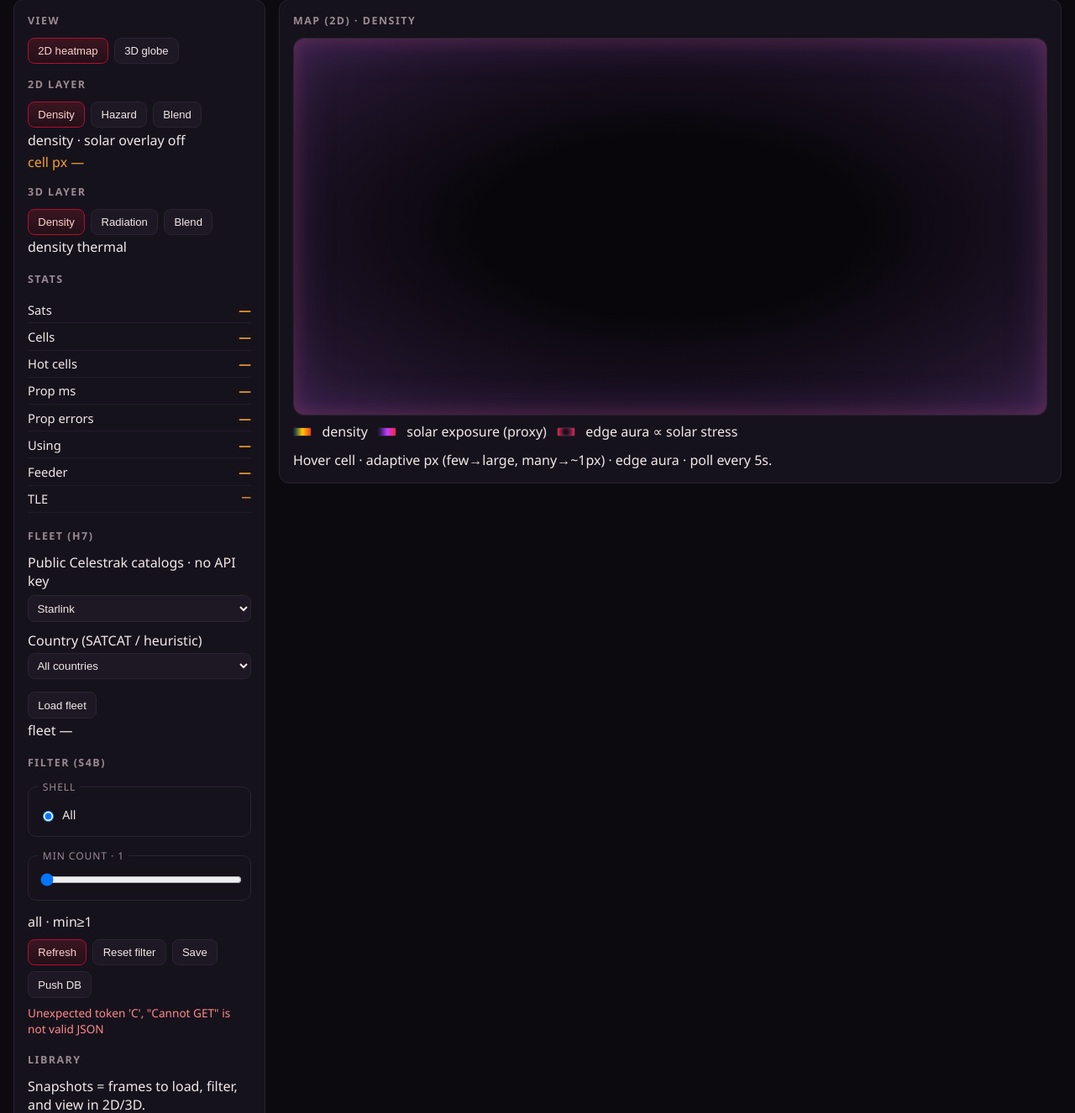
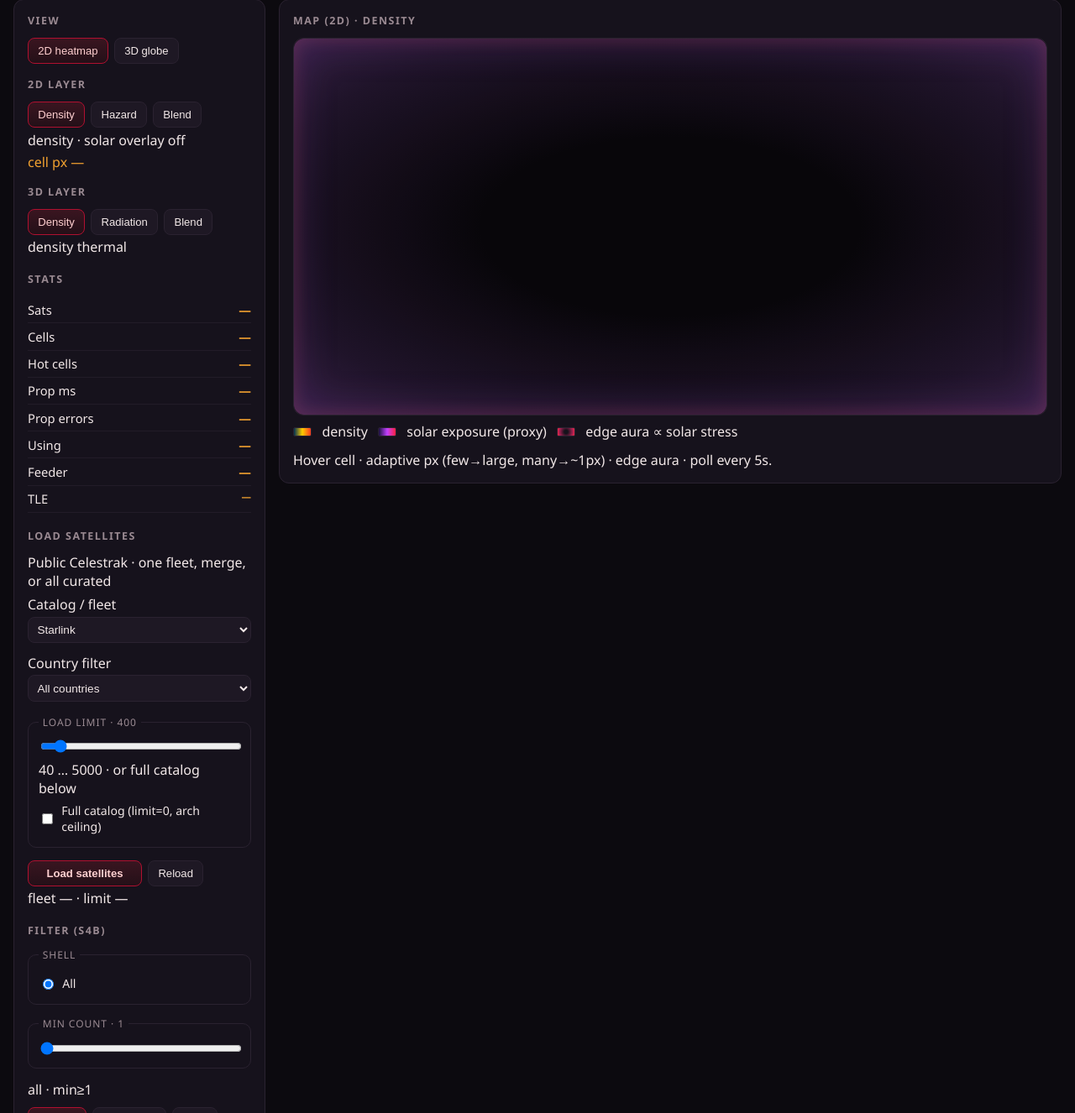
Before and after one commit to Maciej-EriAmo/karmin-satellite, a Python web app: template ui/templates/index.html in a window 1280 px wide. Shown: the part 94-1420 px from the top of the page at 84% size. Run offline with Jinja, Linux system fonts and the light colour scheme; the template is opened without the code that fills it, so the values that code supplies are empty.

Commit message:
feat(ui): Load satellites button, limit slider, all fleets option
Sidebar: primary Load satellites control, 40–5000 limit range plus
full-catalog checkbox; fleet list includes all curated merge alias.

```diff
--- a/ui/static/heatmap.js
+++ b/ui/static/heatmap.js
@@ -17,8 +17,38 @@
     cellPx: 8,
     fleet: "starlink",
     country: "",
+    loadLimit: 400, // UI slider; 0 = full catalog
     versionEtag: null,
   };
+
+  function readLoadLimit() {
+    const full = $("load-limit-full");
+    if (full && full.checked) return 0;
+    const r = $("load-limit");
+    if (!r) return state.loadLimit || 400;
+    const v = parseInt(r.value, 10);
+    return Number.isFinite(v) ? v : 400;
+  }
+
+  function syncLoadLimitUI(limit) {
+    const lim = limit == null ? state.loadLimit : Number(limit);
+    state.loadLimit = lim;
+    const full = $("load-limit-full");
+    const r = $("load-limit");
+    const lab = $("load-limit-val");
+    if (full) full.checked = lim === 0;
+    if (r) {
+      r.disabled = lim === 0;
+      if (lim > 0) {
+        const lo = parseInt(r.min, 10) || 40;
+        const hi = parseInt(r.max, 10) || 5000;
+        r.value = String(Math.max(lo, Math.min(hi, lim)));
+      }
+    }
+    if (lab) {
+      lab.textContent = lim === 0 ? "full (0)" : String(lim > 0 ? lim : r?.value || 400);
+    }
+  }
   // shared with globe.js for shell/min_count + layer handoff
   window.CynoberStudioState = state;
 
@@ -436,12 +466,16 @@
     const j = await fetchJSON("/api/data");
     state.full = j.data;
     state.version = j.data.version || 0;
+    if (j.data.limit != null) {
+      syncLoadLimitUI(j.data.limit);
+    }
     if (j.data.fleet) {
       state.fleet = j.data.fleet;
       state.country = j.data.country || "";
+      const lim = j.data.limit != null ? j.data.limit : state.loadLimit;
       setText(
         "fleet-info",
-        `fleet ${j.data.fleet}${j.data.country ? " · " + j.data.country : ""} · src ${j.data.tle_source || "—"}`
+        `fleet ${j.data.fleet}${j.data.country ? " · " + j.data.country : ""} · limit ${lim === 0 ? "full" : lim} · src ${j.data.tle_source || "—"}`
       );
       const sel = $("fleet-select");
       if (sel && ![...sel.options].some((o) => o.value === j.data.fleet)) {
@@ -479,14 +513,29 @@
         opt.textContent = f.label + (f.note ? ` — ${f.note}` : "");
         sel.appendChild(opt);
       });
-      // merge option
       const merge = document.createElement("option");
       merge.value = "starlink,oneweb";
       merge.textContent = "Starlink + OneWeb (merge)";
       sel.appendChild(merge);
+      const all = document.createElement("option");
+      all.value = "all";
+      all.textContent = "All curated fleets (merge, no active)";
+      sel.appendChild(all);
       if ([...sel.options].some((o) => o.value === cur)) sel.value = cur;
-      else sel.value = cur.split(",")[0] || "starlink";
-      setText("fleet-info", `fleet ${cur}`);
+      else if (String(cur).includes(",")) {
+        // keep multi as custom option
+        const opt = document.createElement("option");
+        opt.value = cur;
+        opt.textContent = `Current merge: ${cur}`;
+        sel.appendChild(opt);
+        sel.value = cur;
+      } else sel.value = cur.split(",")[0] || "starlink";
+      const lim = state.full?.limit != null ? state.full.limit : state.loadLimit;
+      syncLoadLimitUI(lim);
+      setText(
+        "fleet-info",
+        `fleet ${cur} · limit ${lim === 0 ? "full" : lim}`
+      );
     } catch (e) {
       /* ignore */
     }
@@ -497,32 +546,54 @@
     const csel = $("country-select");
     const fleet = (sel && sel.value) || "starlink";
     const country = (csel && csel.value) || "";
-    setText("fleet-info", `loading ${fleet}${country ? " · " + country : ""}…`);
-    $("badge-status").textContent = "fleet…";
+    const limit = readLoadLimit();
+    const limitLabel = limit === 0 ? "full" : String(limit);
+    setText(
+      "fleet-info",
+      `loading ${fleet}${country ? " · " + country : ""} · limit ${limitLabel}…`
+    );
+    $("badge-status").textContent = "loading…";
+    const btn = $("btn-load-sats");
+    if (btn) {
+      btn.disabled = true;
+      btn.textContent = "Loading…";
+    }
+    try {
       const j = await fetchJSON("/api/fleet", {
         method: "POST",
         headers: { "Content-Type": "application/json" },
         body: JSON.stringify({
           fleet,
           country: country || null,
-        limit: state.full?.limit || 0,
+          limit,
         }),
       });
       state.fleet = j.data.fleet;
       state.country = j.data.country || "";
+      state.loadLimit = j.data.limit != null ? j.data.limit : limit;
+      syncLoadLimitUI(state.loadLimit);
       setText(
         "fleet-info",
-      `fleet ${j.data.fleet}${state.country ? " · " + state.country : ""} · n=${j.data.using} · ${j.data.src || ""}`
+        `fleet ${j.data.fleet}${state.country ? " · " + state.country : ""} · n=${j.data.using} · limit ${state.loadLimit === 0 ? "full" : state.loadLimit} · ${j.data.src || ""}`
       );
       if (j.data.summary && j.data.summary.countries) {
         fillCountrySelect(j.data.summary.countries, state.country);
       }
       await loadData();
-    if (window.CynoberGlobe && document.getElementById("panel-globe")?.style.display !== "none") {
+      if (
+        window.CynoberGlobe &&
+        document.getElementById("panel-globe")?.style.display !== "none"
+      ) {
         window.CynoberGlobe.refresh();
       }
       $("badge-status").textContent = "live";
       $("badge-status").classList.add("ok");
+    } finally {
+      if (btn) {
+        btn.disabled = false;
+        btn.textContent = "Load satellites";
+      }
+    }
   }
 
   async function loadTimeline() {
@@ -960,9 +1031,30 @@
     $("btn-weather")?.addEventListener("click", () => {
       loadWeatherHazard(true).catch((e) => setText("err", String(e.message || e)));
     });
+    $("btn-load-sats")?.addEventListener("click", () => {
+      applyFleet().catch((e) => setText("err", String(e.message || e)));
+    });
     $("btn-fleet-apply")?.addEventListener("click", () => {
       applyFleet().catch((e) => setText("err", String(e.message || e)));
     });
+    const loadLim = $("load-limit");
+    if (loadLim) {
+      loadLim.addEventListener("input", () => {
+        if ($("load-limit-full")?.checked) return;
+        setText("load-limit-val", loadLim.value);
+        state.loadLimit = parseInt(loadLim.value, 10) || 400;
+      });
+    }
+    $("load-limit-full")?.addEventListener("change", (ev) => {
+      const on = !!ev.target.checked;
+      if (on) {
+        syncLoadLimitUI(0);
+      } else {
+        const r = $("load-limit");
+        syncLoadLimitUI(parseInt(r?.value || "400", 10) || 400);
+      }
+    });
+    syncLoadLimitUI(state.loadLimit);
     $("btn-timeline")?.addEventListener("click", () => {
       loadTimeline().catch((e) => setText("err", String(e.message || e)));
     });
--- a/ui/static/studio.css
+++ b/ui/static/studio.css
@@ -342,6 +342,26 @@ canvas {
   font-variant-numeric: tabular-nums;
 }
 
+.ctl-select {
+  width: 100%;
+  margin-bottom: 0.35rem;
+  background: #1e1824;
+  color: var(--ink);
+  border: 1px solid var(--line);
+  border-radius: 8px;
+  padding: 0.4rem;
+  font-size: 0.85rem;
+}
+
+#btn-load-sats {
+  font-weight: 600;
+  min-width: 8.5rem;
+}
+
+#load-limit:disabled {
+  opacity: 0.45;
+}
+
 .tooltip {
   position: absolute;
   pointer-events: none;
--- a/ui/templates/index.html
+++ b/ui/templates/index.html
@@ -55,19 +55,29 @@
       <div class="stat"><span>Feeder</span><b id="stat-feeder">—</b></div>
       <div class="stat"><span>TLE</span><b id="stat-src" style="font-size:.72rem;max-width:55%;text-align:right;word-break:break-all">—</b></div>
 
-      <h2 style="margin-top:1.2rem">Fleet (H7)</h2>
-      <p class="sub" style="margin:0 0 .4rem">Public Celestrak catalogs · no API key</p>
-      <select id="fleet-select" style="width:100%;margin-bottom:.35rem;background:#1e1824;color:var(--ink);border:1px solid var(--line);border-radius:8px;padding:.4rem">
+      <h2 style="margin-top:1.2rem">Load satellites</h2>
+      <p class="sub" style="margin:0 0 .4rem">Public Celestrak · one fleet, merge, or all curated</p>
+      <label class="sub" for="fleet-select" style="display:block;margin:0 0 .2rem">Catalog / fleet</label>
+      <select id="fleet-select" class="ctl-select">
         <option value="starlink">Starlink</option>
       </select>
-      <label class="sub" for="country-select" style="display:block;margin:.35rem 0 .2rem">Country (SATCAT / heuristic)</label>
-      <select id="country-select" style="width:100%;margin-bottom:.35rem;background:#1e1824;color:var(--ink);border:1px solid var(--line);border-radius:8px;padding:.4rem">
+      <label class="sub" for="country-select" style="display:block;margin:.45rem 0 .2rem">Country filter</label>
+      <select id="country-select" class="ctl-select">
         <option value="">All countries</option>
       </select>
-      <div class="btns">
-        <button id="btn-fleet-apply" type="button" title="Reload map from selected fleet / country">Load fleet</button>
+      <fieldset style="margin-top:.65rem">
+        <legend>Load limit · <span id="load-limit-val">400</span></legend>
+        <input type="range" id="load-limit" min="40" max="5000" step="40" value="400"/>
+        <div class="sub" style="margin-top:.25rem">40 … 5000 · or full catalog below</div>
+        <label class="row" style="margin-top:.35rem">
+          <input type="checkbox" id="load-limit-full"/> Full catalog (limit=0, arch ceiling)
+        </label>
+      </fieldset>
+      <div class="btns" style="margin-top:.5rem">
+        <button class="primary" id="btn-load-sats" type="button" title="Download / rebuild map from selected catalog and limit">Load satellites</button>
+        <button id="btn-fleet-apply" type="button" title="Same as Load satellites">Reload</button>
       </div>
-      <div class="sub" id="fleet-info">fleet —</div>
+      <div class="sub" id="fleet-info">fleet — · limit —</div>
 
       <h2 style="margin-top:1.2rem">Filter (S4b)</h2>
       <fieldset>
```
Also changed, not shown: engine/catalogs.py (+29 -2 lines), tests/test_closeout.py (+12 -0 lines), ui/app.py (+7 -1 lines). Lines whose indentation alone changed are shown as unchanged.
